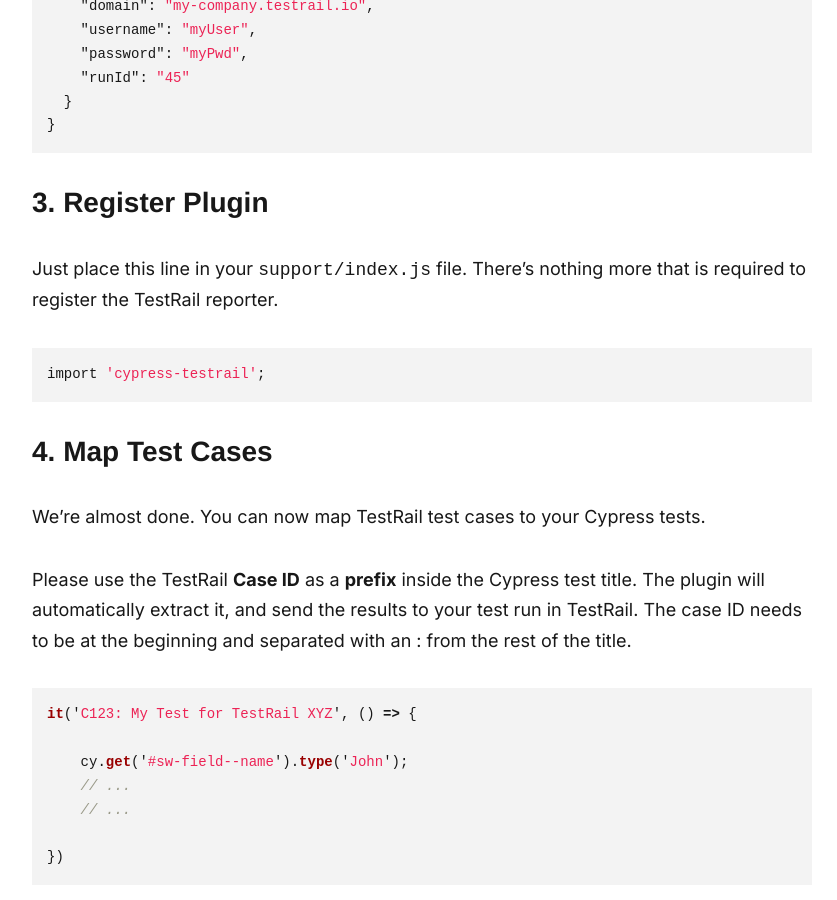
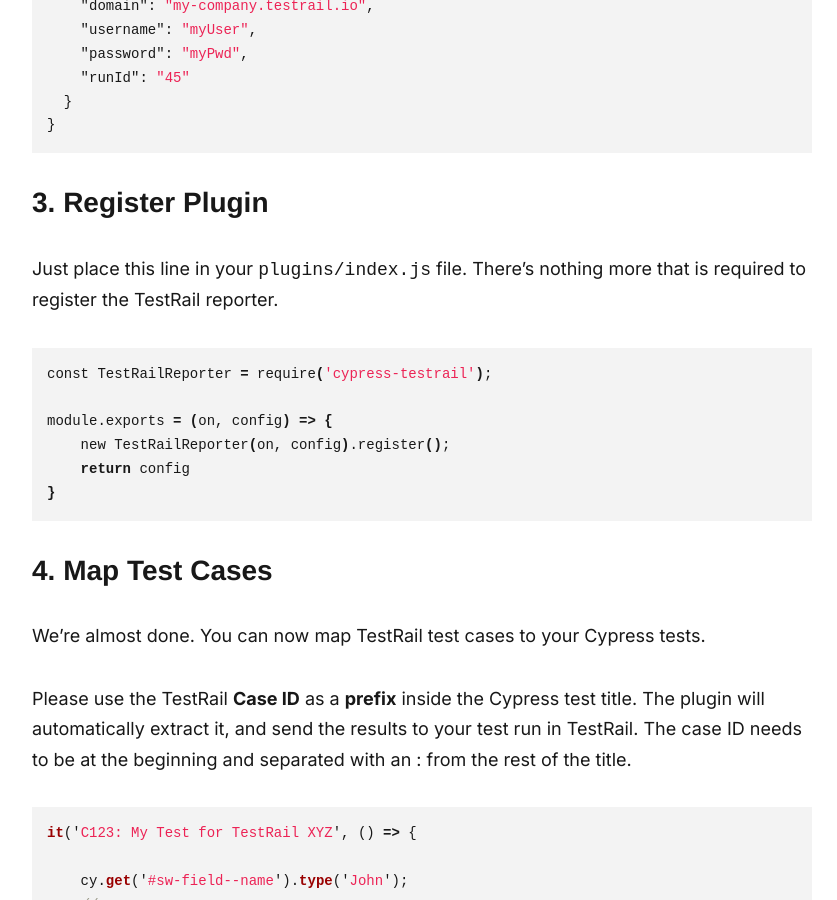
Before and after one commit to boxblinkracer/boxblinkracer.github.io, a Jekyll site: the page built from _posts/2022-07-12-cypress-testrail.markdown, in a window 1280 px wide and 900 px high, scrolled down 7565 px. Shown: the whole window, without its empty margins (218-1055 px from the left). Built offline with Jekyll 4.4.1, drawn with Linux system fonts in a browser that asks for light colours; nearby versions of some CDN libraries; some web fonts are replaced.

Commit message:
update cypress-testrail to v2 registration

````diff
--- a/_posts/2022-07-12-cypress-testrail.markdown
+++ b/_posts/2022-07-12-cypress-testrail.markdown
@@ -188,10 +188,15 @@
 
 ## 3. Register Plugin
 
-Just place this line in your `support/index.js` file. There's nothing more that is required to register the TestRail reporter.
+Just place this line in your `plugins/index.js` file. There's nothing more that is required to register the TestRail reporter.
 
 ```bash
-import 'cypress-testrail';
+const TestRailReporter = require('cypress-testrail');
+
+module.exports = (on, config) => {
+    new TestRailReporter(on, config).register();
+    return config
+}
 ```
 
 ## 4. Map Test Cases
````
